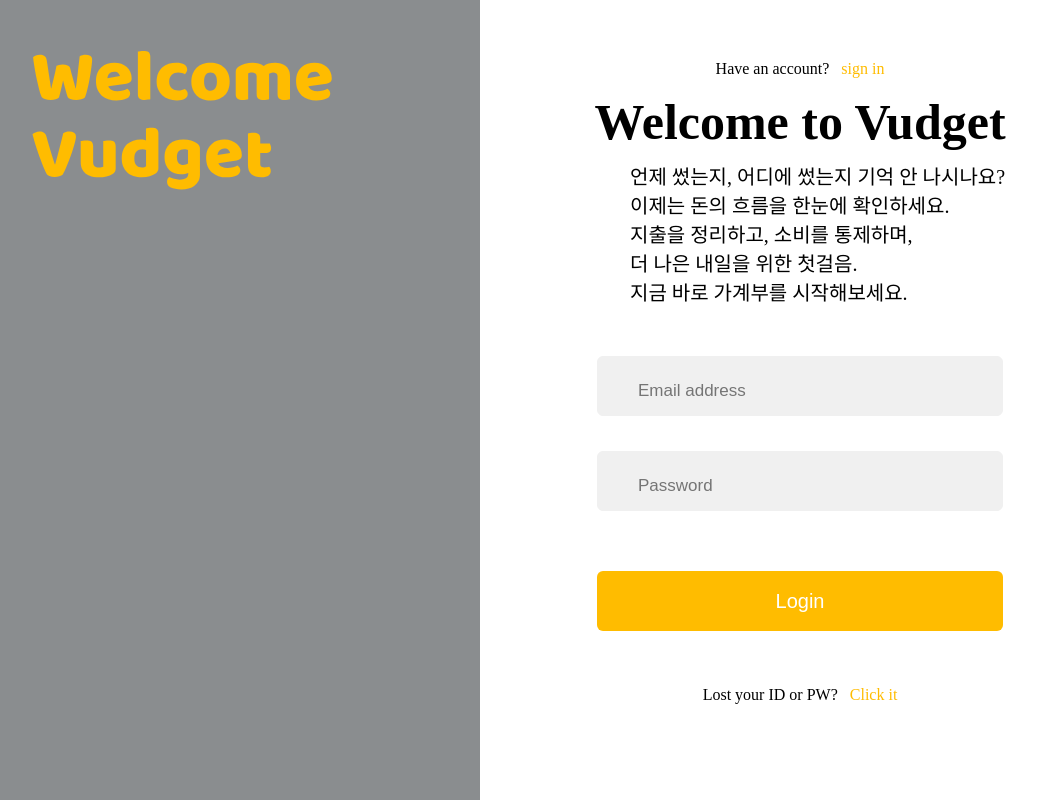
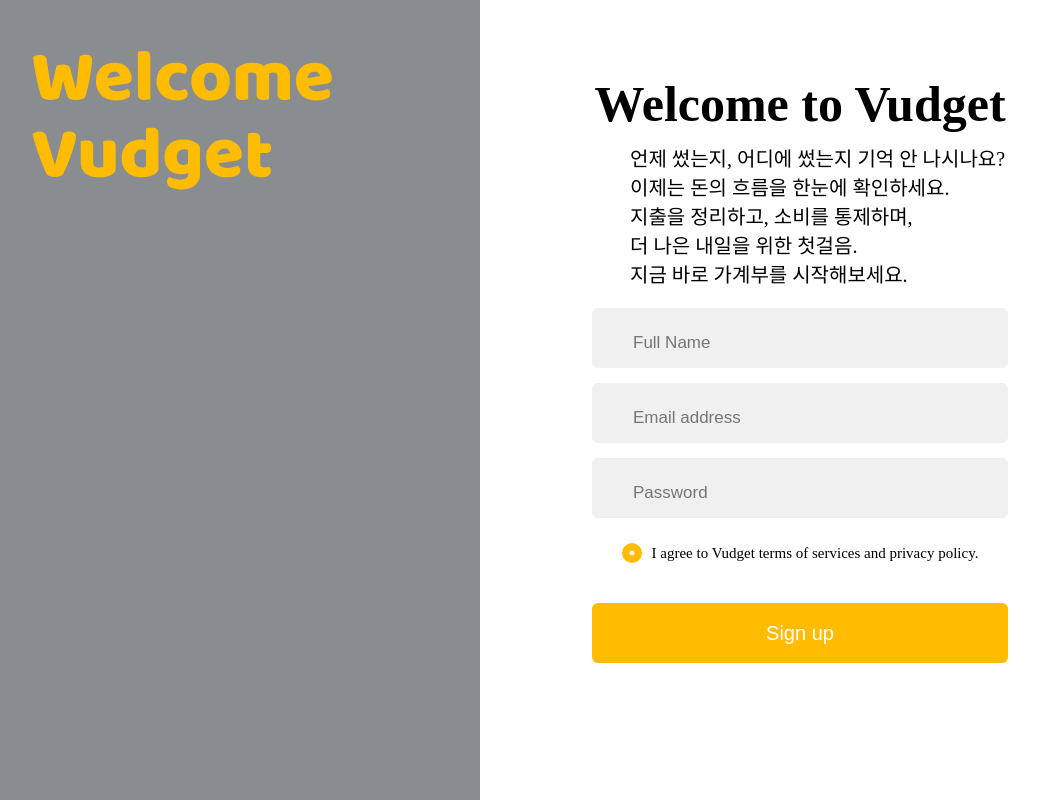
Before and after one commit to KB-Wallet/KB-Vudget, a Vue app: page /history in a window 1280 px wide. Shown: the whole page, without its empty margins (160-1199 px from the left). Built offline with nearby package versions, Linux system fonts and the light colour scheme.

Commit message:
[Feat] 회원가입 페이지 생성

```diff
--- a/src/App.vue
+++ b/src/App.vue
@@ -1,10 +1,12 @@
 <script setup>
 import '@/assets/main.css'
 import Login from './pages/Login.vue'
+import Register from './pages/Register.vue'
 </script>
 
 <template>
-  <Login />
+  <!-- <Login /> -->
+  <Register />
 </template>
 
 <style scoped></style>
--- /dev/null
+++ b/src/pages/Register.vue
@@ -0,0 +1,180 @@
+<script setup></script>
+<template>
+  <div class="container">
+    <div class="left-half">
+      <div class="logo_container">
+        <img src="@/icons/Welcome Vudget.svg" alt="logo" class="logo" />
+      </div>
+    </div>
+
+    <div class="right-half">
+      <div class="sign_up">
+        <h1 class="head_introduce">Welcome to Vudget</h1>
+        <div class="introduce">
+          <p>
+            언제 썼는지, 어디에 썼는지 기억 안 나시나요?
+            <br />
+            이제는 돈의 흐름을 한눈에 확인하세요.
+            <br />
+            지출을 정리하고, 소비를 통제하며,
+            <br />
+            더 나은 내일을 위한 첫걸음.
+            <br />
+            지금 바로 가계부를 시작해보세요.
+          </p>
+        </div>
+        <div class="signup_Form"></div>
+        <p><input class="Name-input" name="uname" placeholder="Full Name" /><br /></p>
+
+        <p><input class="ID-input" name="uid" placeholder="Email address" /><br /></p>
+        <p>
+          <input class="PW-input" name="upw" placeholder="Password" type="password" />
+        </p>
+        <p class="policy">
+          <input type="radio" id="agreebtn" value="agree" class="custom-radio" />
+          <label for="agreebtn" class="custom-radio-label"
+            ><img src="@/icons/radiobutton.svg" alt="radiobutton" class="custom-radio-img" /> I
+            agree to Vudget terms of services and privacy policy.</label
+          >
+        </p>
+        <p>
+          <button type="submit" class="signup_button">Sign up</button>
+        </p>
+      </div>
+    </div>
+  </div>
+</template>
+
+<style scoped>
+.container {
+  display: flex;
+  height: 100vh;
+  width: 100vw;
+  /* overflow: hidden; */
+}
+
+.left-half {
+  flex: 1;
+  background-color: #8a8d8f;
+  position: relative;
+}
+
+.right-half {
+  flex: 1;
+  background-color: #ffffff;
+}
+.logo_container {
+  position: absolute;
+  height: 100%;
+  bottom: 35%;
+  display: flex;
+  justify-content: flex-end;
+  padding-left: 30%;
+}
+.logo {
+  width: 300px;
+  height: auto;
+}
+.sign_up {
+  text-align: center;
+  margin-top: 60px;
+}
+
+.link {
+  color: #ffbc00;
+  margin-left: 8px;
+}
+.head_introduce {
+  padding-top: 15px;
+  font-size: 50px;
+}
+.introduce {
+  text-align: left;
+  padding-left: 150px;
+  padding-top: 10px;
+  font-size: 20px;
+}
+.signup_Form {
+  margin: 20px auto;
+  /* padding: 30px; */
+}
+.Name-input,
+.ID-input,
+.PW-input {
+  width: 65%;
+  height: 60px;
+  padding-top: 10px;
+  margin-bottom: 15px;
+  background-color: #f0f0f0;
+  border: 1px solid #f0f0f0;
+  border-radius: 6px;
+  font-size: 17px;
+  box-sizing: border-box;
+  transition: border-color 0.2s;
+
+  text-align: left;
+  padding-left: 40px;
+}
+
+.signup_button {
+  width: 65%;
+  height: 60px;
+  background-color: #ffbc00;
+  border: none;
+  border-radius: 6px;
+  color: white;
+  font-size: 20px;
+  margin: 40px 0 5px 0;
+}
+.find_info {
+  font-size: 16px;
+}
+.policy {
+  display: flex;
+  flex-direction: column;
+  align-items: center;
+  justify-content: center;
+  height: 100%;
+  text-align: center;
+}
+.custom-radio {
+  display: none;
+}
+input[type='radio'] {
+  display: none;
+}
+.custom-radio-label {
+  display: flex;
+  align-items: center;
+  justify-content: flex-start;
+  gap: 10px;
+  font-size: 15px;
+  margin-top: 10px;
+  cursor: pointer;
+}
+.custom-radio-img {
+  width: 20px;
+  height: 20px;
+  cursor: pointer;
+  transition: 0.2s ease;
+}
+
+input[type='radio']:checked + label > img {
+  transform: scale(1.1);
+}
+
+.custom-radio-label {
+  position: relative;
+}
+
+input[type='radio']:checked + .custom-radio-label::after {
+  content: '✔';
+  position: absolute;
+  left: 10px;
+  top: 0;
+  font-size: 30px;
+  color: #8a8d8f;
+  font-weight: bold;
+  transform: translate(-50%, -50%);
+}
+</style>
```
Also changed, not shown: src/icons/radiobutton.svg (added).
